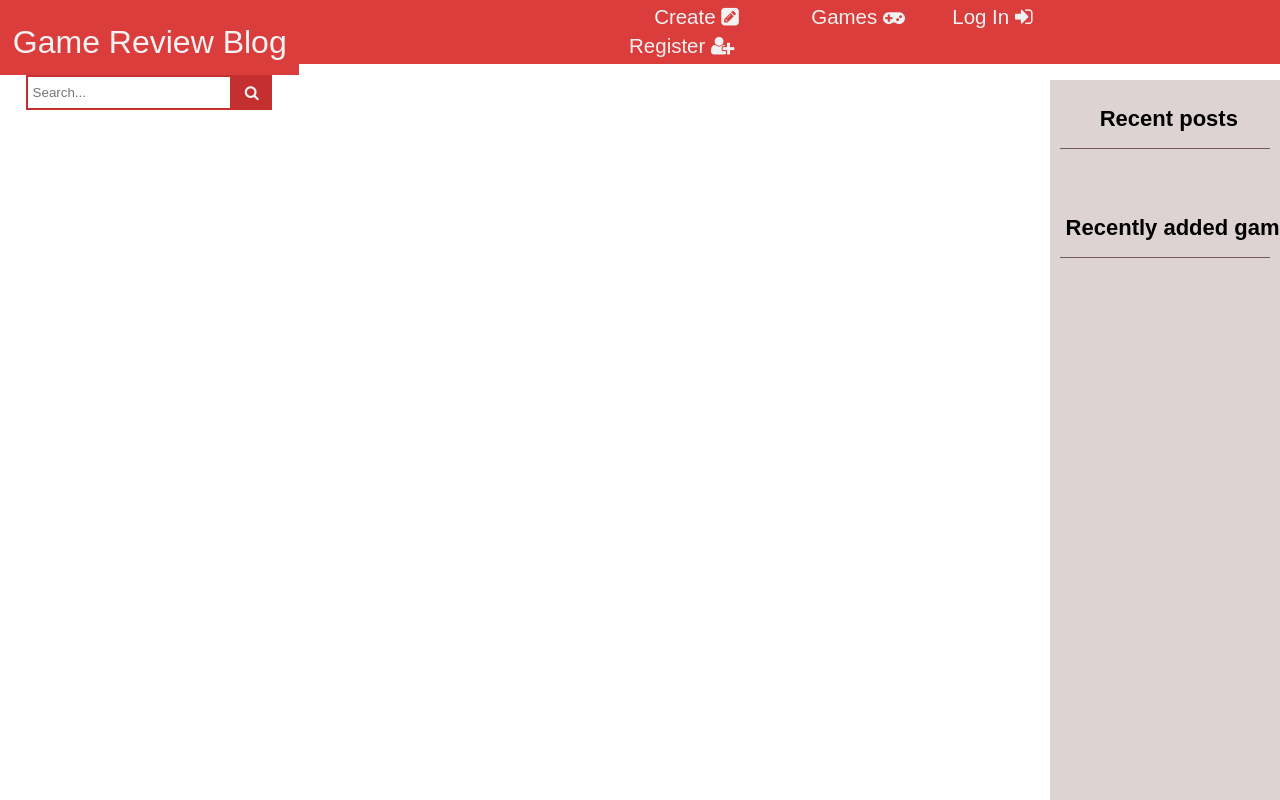
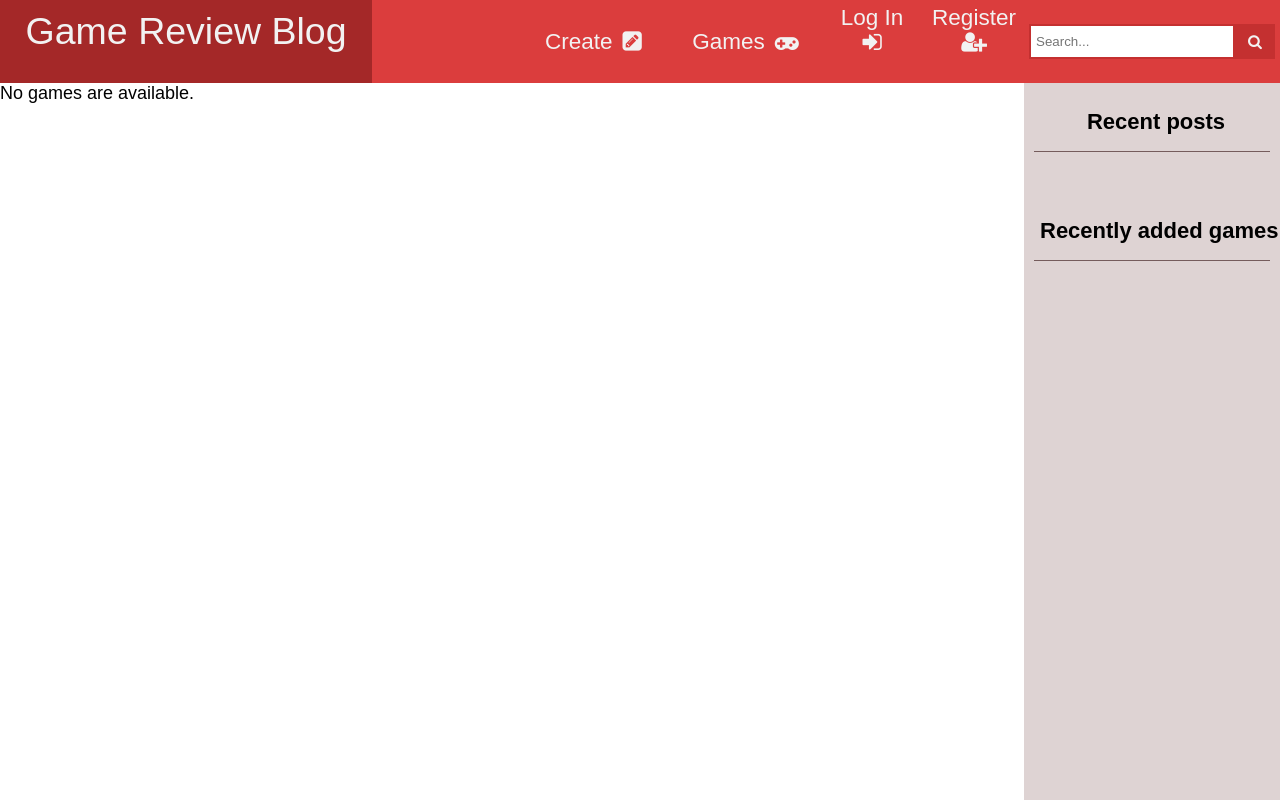
Before and after one commit to Patriks-Blauzda/game-review-site, a Django app: page / in a window 1280 px wide. Run offline with Django 4.2, Linux system fonts and the light colour scheme; data that the repository does not hold is empty.

Commit message:
Restructured html and css for responsiveness

```diff
--- a/website/static/website/style.css
+++ b/website/static/website/style.css
@@ -1,92 +1,114 @@
 * {
     margin: 0;
     padding: 0;
-    box-sizing:
-    border-box;
+    box-sizing: border-box;
+}
+
+html {
+    font-size: 15px;
 }
 
 body {
     font-family: Arial;
 }
 
+.header {
+    display: flex;
+    position: sticky;
+    top: 0;
+}
 
 nav {
-    z-index: 3;
-    position: fixed;
-    top: 0;
-    left: 0;
-    min-height: 5vw;
-    max-height: 5vw;
-    width: 100%;
+    display: flex;
     background-color: #db3d3d;
+    width: 80%;
+    height: 5.5rem;
 }
 
-nav ul {
-    display: inline-block;
-    list-style: none;
-    margin-left: 24%;
+.app-name {
+    margin: 0;
+    font-size: 2.5rem;
+    padding-right: 2.5%;
+    padding-left: 2.5%;
 }
 
+nav > ul {
+    display: flex;
+    list-style: none;
+    margin-left: auto;
+}
 
-nav ul li {
-    display:inline-block;
-    margin-right: 25px;
-    margin-left: 25px;
+nav a {
+    color: #f2f2f2;
+    text-decoration: none;
+    padding: 1% 1% 0% 3.5%;
+    font-size: 1.5em;
+    text-align: center;
+}
+
+nav > ul > li {
+    display: flex;
+    padding: 0 25px;
+}
+
+nav > ul > li:hover, nav > a:hover {
+    background-color: #a42828;
+}
+
+nav > ul > li > a {
+    display: flex;
+    align-items: center;
+    gap: 10px;
 }
 
 nav ul ul {
     display: none;
-  position: absolute;
-  margin: 0;
-  padding: 0;
-
+    list-style: none;
 }
 
-nav ul li:hover > ul {
-  display:inherit;
+nav > ul > li:hover {
+    position: relative;
 }
 
-nav a {
-    display: inline-block;
-    color: #f2f2f2;
-    text-align: center;
-    padding: 1% 1% 0% 3.5%;
-    text-decoration: none;
-    font-size: 1.6vw;
-    background-color: #db3d3d;
-    min-width: fit-content;
-    white-space: nowrap;
+nav > ul > li:hover > ul {
+    display: flex;
+    flex-direction: column;
+    position: absolute;
+    margin-top: 5.5em;
+    background: #db3d3d;
+    left: 0;
+    right: 0;
+    z-index: 9999;
 }
 
-nav ul ul li {
-  width:140px;
-  display:list-item;
-  margin: 0;
+nav > ul > li:hover > ul > li > a {
+    display: flex;
+    width: max-content;
+    align-items: center;
+    gap: 10px;
+    padding: 10px 20px;
 }
 
-nav ul ul li a {
-    width: 120px;
-    text-align: center;
-    padding: 10px;
-    white-space: normal;
+
+.submenu li {
+    display: flex;
+    justify-content: center;
 }
-
-nav a:hover {
+.submenu li:hover {
     background-color: #a42828;
 }
 
-
-nav ul li a {
-    padding-left: 18px;
+.search {
+    width: 20%;
+    height: 5.5rem;
+    background-color: #db3d3d;
+    display: flex;
 }
 
-
-nav li > a:only-child:after { content: ''; }
-
-
-.search {
-    display: inline-block;
-    margin-left: 2%;
+.search form {
+    margin: auto;
+    width: max-content;
+    align-items: center;
 }
 
 .search input {
@@ -112,7 +134,6 @@
     background-color: #a42828
 }
 
-
 .user {
     text-align: left;
 }
@@ -121,8 +142,8 @@
 .sidebar {
     z-index: 2;
 
-    height: 90%;
-    width: 18%;
+    height: calc(100% - 5.5rem);
+    width: 20%;
 
     position: fixed;
     bottom: 0;
@@ -186,17 +207,12 @@
 
 
 .main {
-    margin-right: 19%;
-    margin-left: 2%;
-    margin-top: 6%;
-    font-size: 18px;
+    width: 80%;
+    font-size: 1.2rem;
 }
-
-
 
 .list {
     list-style-type: none;
-    margin-left: -7%;
 }
 
 
@@ -207,8 +223,6 @@
 
 
 .list-element {
-    position: relative;
-    margin-top: -0.7px;
     padding: 10px 5px 10px 15px;
     width: 100%;
     max-width: 100%;
--- a/website/templates/website/base.html
+++ b/website/templates/website/base.html
@@ -11,14 +11,12 @@
 <body>
     {% block bodyfirst %}{% endblock %}
 
+    <header class="header">
         <nav>
-        <a href="/" style="font-size: 2.5vw; padding-left: 1%; padding-bottom: 1.1%;">Game Review Blog</a>
-
+            <a href="/" class="app-name">Game Review Blog</a>
             <ul>
-
-
-            <li><a style="cursor: default;">Create <i class="fa fa-pencil-square"></i></a>
-                <ul>
+                <li><a style="cursor: default;"><span>Create</span> <i class="fa fa-pencil-square"></i></a>
+                    <ul class="submenu">
                         <li><a href="{% url 'website:create' 'game' %}">Game</a></li>
                         <li><a href="{% url 'website:create' 'entity' 'developer' %}">Developer</a></li>
                         <li><a href="{% url 'website:create' 'entity' 'publisher' %}">Publisher</a></li>
@@ -31,7 +29,7 @@
 
                 {% if request.user.is_authenticated %}
                     <li><a href="{% url 'website:profile' request.user.id %}">{{ request.user.username }} <i class="fa fa-user-circle"></i></a>
-                    <ul>
+                        <ul class="submenu">
                             <li><a href="{% url 'website:account_settings' %}">Settings <i class="fa fa-cog"></i></a></li>
                             <li><a href="{% url 'website:logout' %}">Log Out <i class="fa fa-sign-out"></i></a></li>
                         </ul>
@@ -41,18 +39,15 @@
                     <a href="{% url 'website:account' 'login' %}">Log In <i class="fa fa-sign-in"></i></a>
                     <a href="{% url 'website:account' 'register' %}">Register <i class="fa fa-user-plus"></i></a>
                 {% endif %}
-
-
             </ul>
-
+        </nav>
         <div class="search">
             <form action="{% url 'website:search' %}" method="get" style="font-size: 0;">
                 <input name="q" type="text" placeholder="Search...">
                 <button class="btn-search"><i class="fa fa-search" style="color: #f2f2f2;"></i></button>
             </form>
         </div>
-
-    </nav>
+    </header>
 
     <div class="sidebar">
         {% block sidebar %}{% endblock %}
```
Lines whose indentation alone changed are shown as unchanged.
